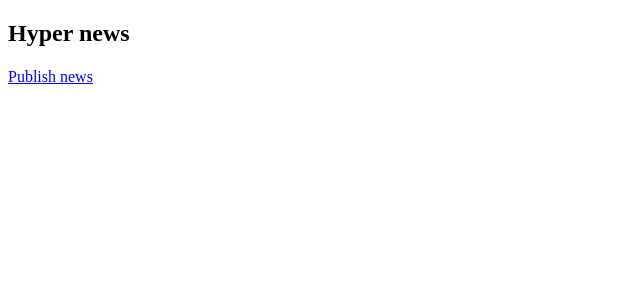
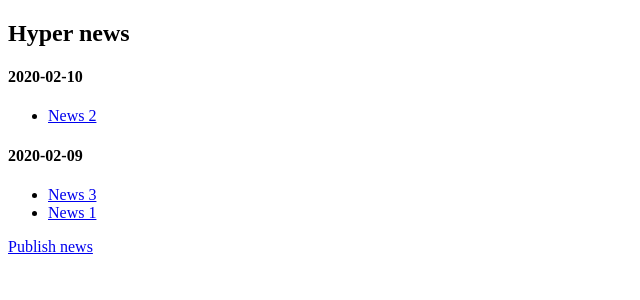
Before and after one commit to romkabauer/JetBrainsAcademy, a Django app: page /news/ in a window 1280 px wide. Shown: the top 300 px of the page, without its empty margins (0-640 px from the left). Run offline with Django 3.2, Linux system fonts and the light colour scheme.

Commit message:
Stage 3 done

```diff
--- a/News Portal Django/HyperNews Portal/task/hypernews/hypernews/urls.py
+++ b/News Portal Django/HyperNews Portal/task/hypernews/hypernews/urls.py
@@ -14,7 +14,7 @@
     2. Add a URL to urlpatterns:  path('blog/', include('blog.urls'))
 """
 from django.contrib import admin
-from django.urls import path, re_path
+from django.urls import path
 from news.views import NewsView, MainView, MainNewsView
 
 urlpatterns = [
--- a/News Portal Django/HyperNews Portal/task/hypernews/news/templates/news/main_news.html
+++ b/News Portal Django/HyperNews Portal/task/hypernews/news/templates/news/main_news.html
@@ -6,9 +6,16 @@
 </head>
 <body>
     <h2>Hyper news</h2>
-    {% for news in news_batch %}
-        <h4>{{news.date}}</h4>
+    {% for date in dates %}
+        <h4>{{ date | slice:10 }}</h4>
+        <ul>
+            {% for news in news_batch %}
+                {% if news.created|slice:10 == date %}
+                    <li><a href="/news/{{news.link}}/" target="_blank">{{news.title}}</a></li>
+                {% endif %}
+            {% endfor %}
+        </ul>
     {% endfor %}
-    <a target="_blank" href="/news/create">Publish news</a>
+    <a target="_blank" href="/news/create/">Publish news</a>
 </body>
 </html>
--- a/News Portal Django/HyperNews Portal/task/hypernews/news/templates/news/news_by_date.html
+++ /dev/null
@@ -1,5 +0,0 @@
-<ul>
-    {% for i in x %}
-    <li><a href="/news/{{i.link}}" target="_blank">{{i.title}}</a></li>
-    {% endfor %}
-</ul>
--- a/News Portal Django/HyperNews Portal/task/hypernews/news/views.py
+++ b/News Portal Django/HyperNews Portal/task/hypernews/news/views.py
@@ -2,12 +2,11 @@
 from django.conf import settings
 from django.views import View
 from django.http import Http404
-import json
+import json, datetime
 
 
 with open(settings.NEWS_JSON_PATH, "r") as f:
-    news_json = json.loads(f.read())
-    news_json = sorted(news_json, key=lambda k: k.get('created', 0), reverse=True)
+    news_json = sorted(json.loads(f.read()), key=lambda k: k.get('created', 0), reverse=True)
 
 
 class MainView(View):
@@ -34,8 +33,16 @@
 
 class MainNewsView(View):
     def get(self, request, *args, **kwargs):
+        dates = sorted(list(set(
+                        [
+                            datetime.datetime.strptime(x['created'], '%Y-%m-%d %H:%M:%S').date()
+                            for x in news_json
+                        ]
+                    )), reverse=True)
+        dates = [str(x) for x in dates]
         return render(
             request, 'news/main_news.html', context={
-                'news_batch': news_json
+                'news_batch': news_json,
+                'dates': dates
             }
         )
--- a/News Portal Django/course-remote-info.yaml
+++ b/News Portal Django/course-remote-info.yaml
@@ -13,7 +13,7 @@
   is_completed: true
 - id: 563
   step: 9413
-  is_completed: false
+  is_completed: true
 - id: 564
   step: 9414
   is_completed: false
```
Also changed, not shown: News Portal Django/HyperNews Portal/Main page/task-info.yaml (+4 -4 lines).
